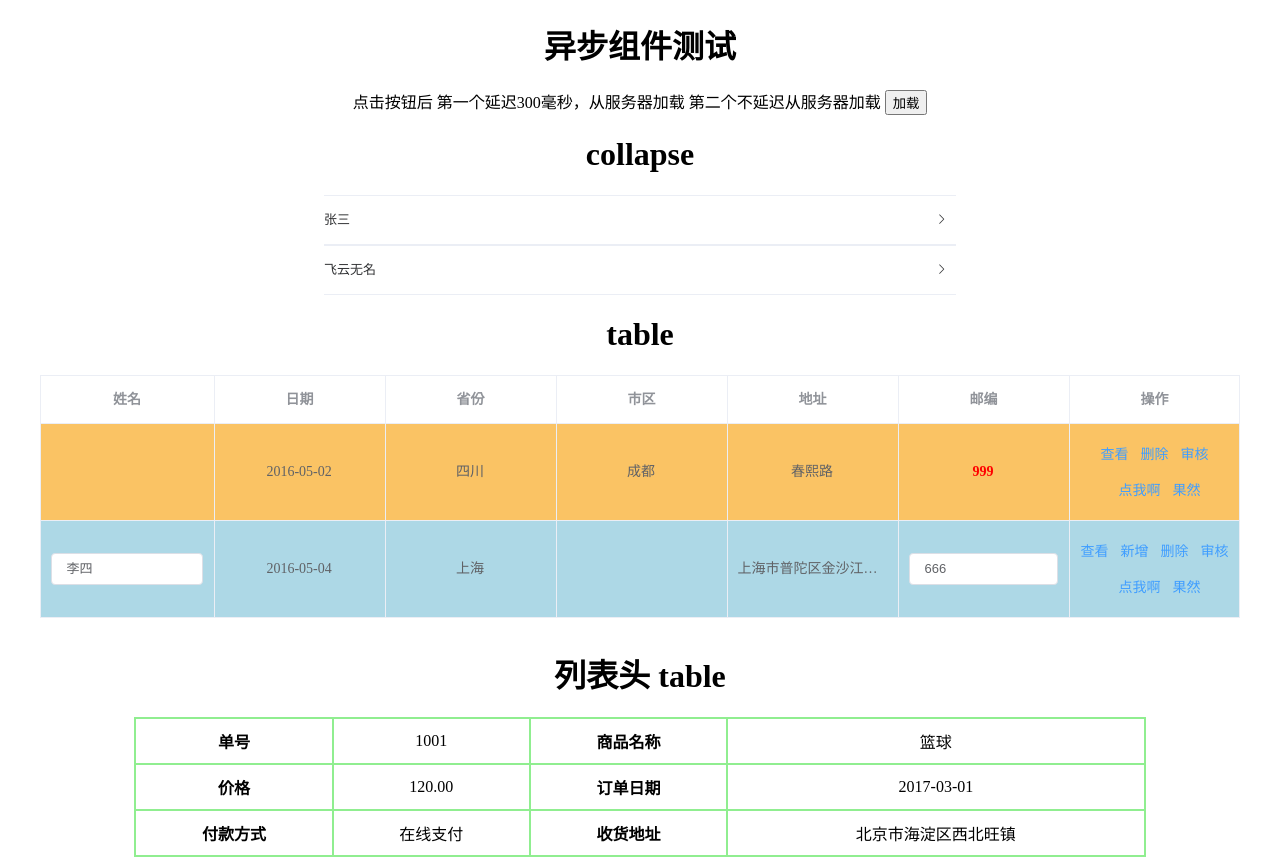
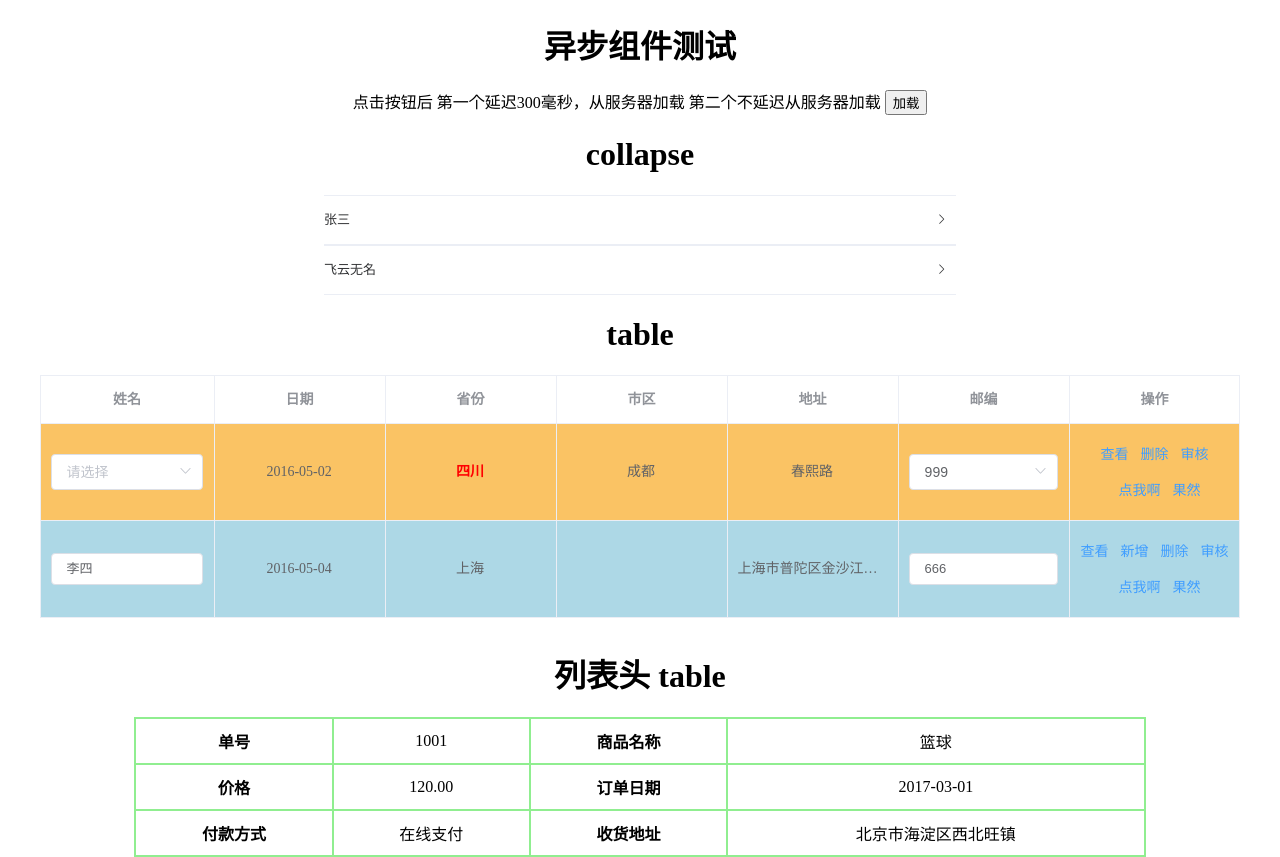
Before and after one commit to felixwu18/summary_his, a Vue app: page / in a window 1280 px wide. Shown: the top 857 px of the page. Built offline with nearby package versions, Linux system fonts and the light colour scheme.

Commit message:
'表格嵌入下拉框'

```diff
--- a/src/App.vue
+++ b/src/App.vue
@@ -14,8 +14,10 @@
     <collapse />
     <dynamicTable
       :formHead="formHead"
+      :configure="formHead"
       :data="tableData"
       :editArr="['name','zip']"
+      :selectArr="['name','zip']"
       :RegObj="{zip:numberReg}"
       :handleArr="['查看','新增','删除','审核','点我啊','果然']"
       @newRow="addRow"
--- a/src/components/searchSelect/index.vue
+++ b/src/components/searchSelect/index.vue
@@ -2,7 +2,7 @@
     <div>
     <h1>输入框、选择框等</h1>
         <searchInput :title='title' :width='width'>
-            <el-select @change='changeSelect' v-model='value' :clearable="clearable" :disabled="disabled" placeholder="请选择" size='medium'>
+            <el-select @change='changeSelect' v-model='value' clearable :disabled="disabled" placeholder="请选择" size='medium'>
                 <!-- <el-option v-for="(item,key) in configure_obj?configure_obj[config_name]:{}" :key="key" :label="item" :value="key">
                 </el-option> -->
                 <el-option v-for="(item,index) in configure.length ? configure:[]" :key="index" :label="item.label" :value="item.prop">
--- a/src/components/table/index.vue
+++ b/src/components/table/index.vue
@@ -17,17 +17,58 @@
           <el-radio v-model="radioVal" :label="scope.$index">&nbsp;</el-radio>
         </template>
       </el-table-column>
-      <el-table-column  v-if="selection" label="选择" type="selection" width="60px" class="cell"></el-table-column>
+      <el-table-column v-if="selection" label="选择" type="selection" width="60px" class="cell"></el-table-column>
       <!-- 列 -->
-      <el-table-column style="color:red" show-overflow-tooltip v-for="(formHeadItem, index) in formHead" :label="formHeadItem.label" :key="index">
+      <el-table-column
+        style="color:red"
+        show-overflow-tooltip
+        v-for="(formHeadItem, index) in formHead"
+        :label="formHeadItem.label"
+        :key="index"
+      >
         <!-- <template scope="scope">{{scope.row[formHeadItem.prop]}}</template> -->
         <!-- 输入控制 -->
         <template slot-scope="scope">
-          <template v-if="scope.$index===(data.length-1) ? editArr.includes(formHeadItem.prop) : false">
-            <el-input ref="ginput" :key="index" v-model="scope.row[formHeadItem.prop]" @keydown.native.13="downChang" @blur="scope.row[formHeadItem.prop] = isInput(scope.row[formHeadItem.prop], formHeadItem.prop, RegObj, 1)" class="edit-input" size="small" />
+          <!-- 输入框 -->
+          <template
+            v-if="scope.$index===(data.length-1) ? editArr.includes(formHeadItem.prop) : false"
+          >
+            <el-input
+              ref="ginput"
+              :key="index"
+              v-model="scope.row[formHeadItem.prop]"
+              @keydown.native.13="downChang"
+              @blur="scope.row[formHeadItem.prop] = isInput(scope.row[formHeadItem.prop], formHeadItem.prop, RegObj, 1)"
+              class="edit-input"
+              size="small"
+            />
           </template>
-          <span v-else-if="formHeadItem.prop === 'zip'" style="color:red; font-weight: bold">{{ scope.row[formHeadItem.prop] }}</span>
-          <span v-else>{{ scope.row[formHeadItem.prop] }}</span>
+          <!-- 下拉框 -->
+          <template
+            v-if="scope.$index!==(data.length-1) ? selectArr.includes(formHeadItem.prop) : false"
+          >
+            <el-select
+              @change="changeSelect"
+              v-model="scope.row[formHeadItem.prop]"
+              clearable
+              placeholder="请选择"
+              size="medium"
+            >
+              <el-option
+                v-for="(item,index) in configure.length ? configure:[]"
+                :key="index"
+                :label="item.label"
+                :value="item.prop"
+              ></el-option>
+            </el-select>
+          </template>
+          <!-- 带状态显示 -->
+          <span
+            v-else-if="formHeadItem.prop === 'province'&&scope.$index!==(data.length-1)"
+            style="color:red; font-weight: bold"
+          >{{ scope.row[formHeadItem.prop] }}</span>
+          <!-- 正常显示 -->
+          <span v-else-if="!editArr.includes(formHeadItem.prop)">{{ scope.row[formHeadItem.prop] }}</span>
         </template>
       </el-table-column>
       <el-table-column v-if="handleArr.length" label="操作">
@@ -58,7 +99,7 @@
             @click.stop="dynamicHandle(scope.row, handleName)"
             type="text"
             size="medium"
-            :key ="index"
+            :key="index"
           >{{handleName}}</el-button>
         </template>
       </el-table-column>
@@ -66,8 +107,9 @@
   </div>
 </template>
 <script>
-console.log('thia')
-console.log(this)
+// import searchSelect from "../searchSelect/index";
+console.log("thia");
+console.log(this);
 // const defaultFormHead = [
 //   { prop: "name", label: "姓名" },
 //   { prop: "date", label: "日期" },
@@ -76,48 +118,58 @@ console.log(this)
 //   { prop: "address", label: "地址" },
 //   { prop: "zip", label: "邮编" }
 // ];
-let flag = 0
+let flag = 0;
 export default {
   data() {
     return {
       radioVal: "",
+      // selectVal: "" //直接选中数据加入tableData
     };
   },
   props: {
     data: Array,
-    RegObj:  Object,
+    RegObj: Object,
     formHead: { type: Array, default: _ => [] },
     radio: { type: Boolean, default: false },
     selection: { type: Boolean, default: false },
     editArr: { type: Array, default: _ => [] },
+    selectArr: { type: Array, default: _ => [] },
+    configure: { type: Array, default: _ => [] },
     handleArr: { type: Array, default: _ => [] }
   },
   methods: {
-    downChang(val){
+    // 选择框
+    changeSelect(val) {
+      console.log("val");
+      console.log(val);
+    },
+    downChang(val) {
       //  enter键事件核心代码
-    if(flag<1){
-      if(!this.$refs.ginput[0].value){return}
-      flag++;this.$refs.ginput[1].focus()
-     }else{
-      let status = this.$refs.newAddRef.$listeners.click()
-     if(status){
-
-        this.$nextTick(_=>{
-      this.$refs.ginput[0].focus()
-         })
-       flag = 0
+      if (flag < 1) {
+        if (!this.$refs.ginput[0].value) {
+          return;
+        }
+        flag++;
+        this.$refs.ginput[1].focus();
+      } else {
+        let status = this.$refs.newAddRef.$listeners.click();
+        if (status) {
+          this.$nextTick(_ => {
+            this.$refs.ginput[0].focus();
+          });
+          flag = 0;
         }
       }
     },
-    selectedHighlight({row, rowIndex}){
-      if(row.zip === 999){
+    selectedHighlight({ row, rowIndex }) {
+      if (row.zip === 999) {
         return {
           "background-color": "rgb(250, 195, 100)"
-          }
-      }else{
+        };
+      } else {
         return {
           "background-color": "lightBlue"
-        }
+        };
       }
     },
     rowClick(row) {
@@ -129,38 +181,40 @@ export default {
     addRow(row) {
       const newRow = {};
       // 动态添加新行
-      Object.keys(row).forEach(ele => newRow[ele] = '' )
+      Object.keys(row).forEach(ele => (newRow[ele] = ""));
       if (row.name && row.zip) {
         // this.$refs.dynamicTable.data.push(params);
         this.data.push(newRow);
-        return true
-      }else{
-        return false
+        return true;
+      } else {
+        return false;
       }
       this.$emit("newRow", row, newRow);
       // 此新增行,row-click可触发
     },
-    dynamicHandle(row, handleName){
-     console.log('row---handleName')
-     console.log(row, handleName)
+    dynamicHandle(row, handleName) {
+      console.log("row---handleName");
+      console.log(row, handleName);
       this.$emit("dynamicEvent", row, handleName);
     },
     deleteRow(scope) {
       this.data.splice(scope.$index, 1);
       this.$emit("deleteRow");
     },
-    selectionChange(val){
+    selectionChange(val) {
       // console.log('val')
       // console.log(val)
       this.$emit("multipleSelection", val);
     },
-    keyEvent(v){
-     console.log('v')
-     console.log(v)
+    keyEvent(v) {
+      console.log("v");
+      console.log(v);
     },
     // 表单过滤输入(输入值, 正则, 匹配后输入与否)
-    isInput(val, prop, RegObj={}, flag) {
-      if(!RegObj[prop]){RegObj[prop] = /.*/} // 设置默认验证
+    isInput(val, prop, RegObj = {}, flag) {
+      if (!RegObj[prop]) {
+        RegObj[prop] = /.*/;
+      } // 设置默认验证
       if (!val) {
         return;
       } else if (flag === 0) {
@@ -174,15 +228,16 @@ export default {
       }
     },
     // 拿到scope
-    get(scope) {
-    }
+    get(scope) {}
   },
   components: {},
   created() {},
   mounted() {},
   computed: {
-    _handleArr(){
-      return this.handleArr.filter(ele => !['查看','新增','删除'].includes(ele))
+    _handleArr() {
+      return this.handleArr.filter(
+        ele => !["查看", "新增", "删除"].includes(ele)
+      );
     }
   }
 };
```
Lines whose indentation alone changed are shown as unchanged.
